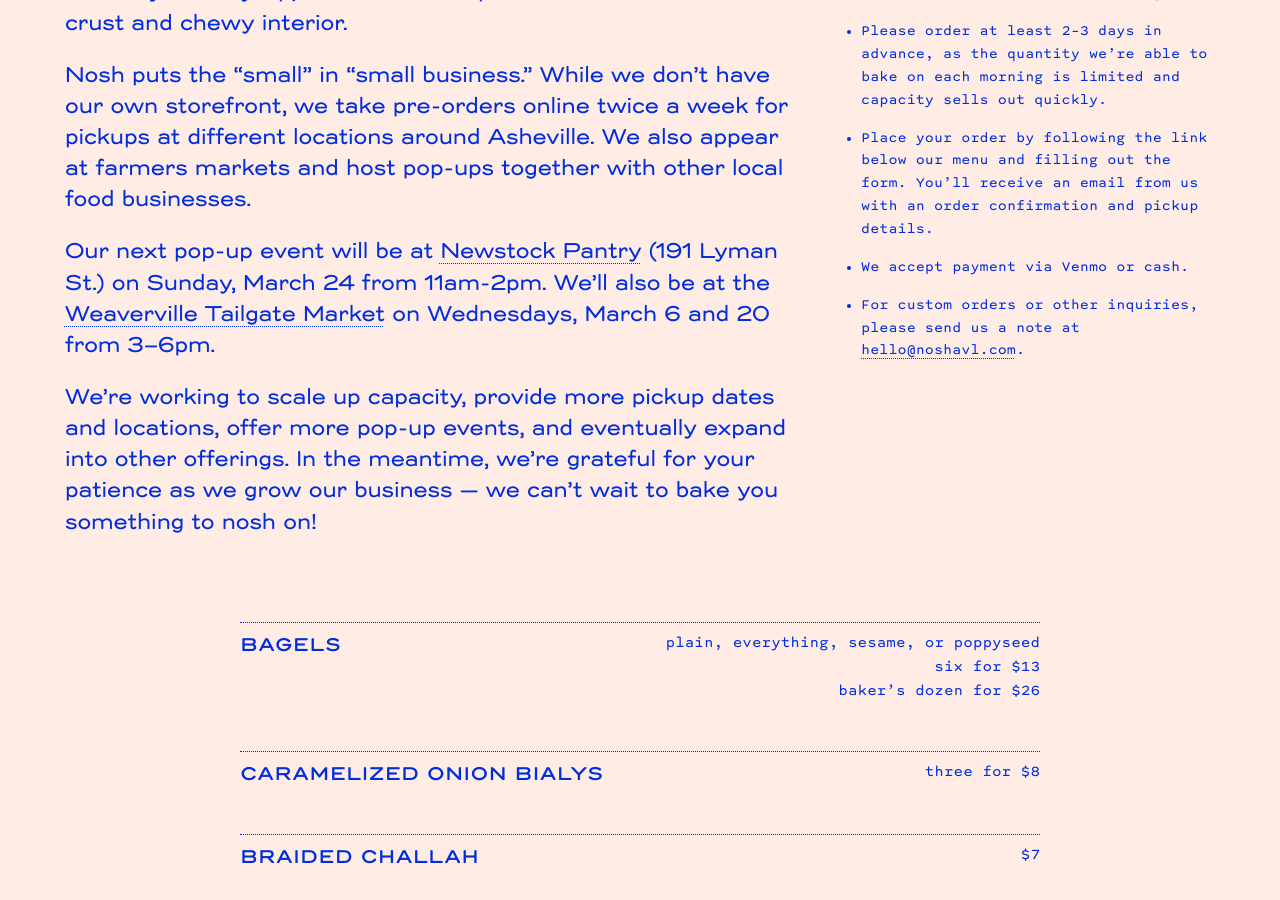
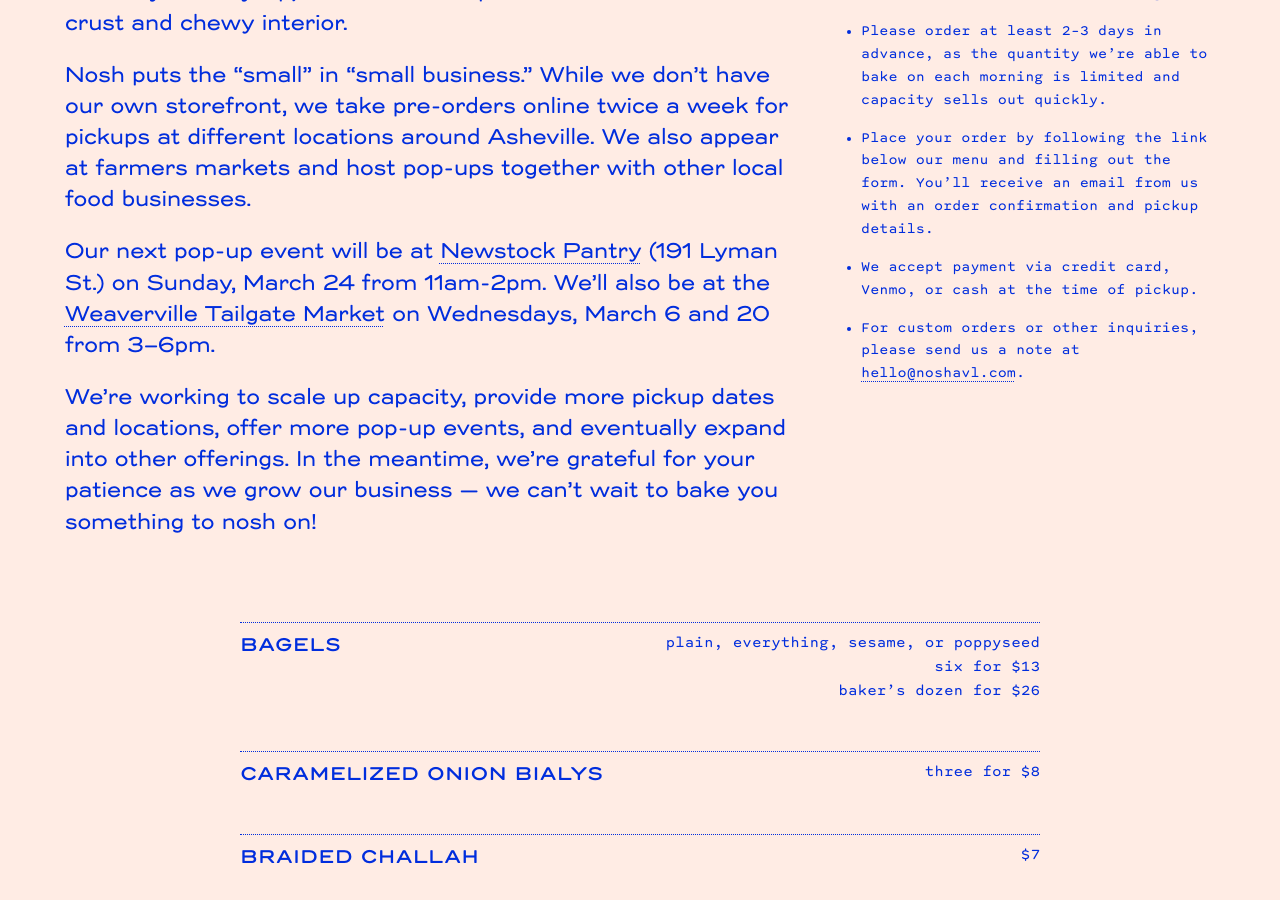
Before and after one commit to mattjohnlee/nosh-avl, a Jekyll site: the page built from index.md, in a window 1280 px wide and 900 px high, scrolled down 570 px. Built offline with Jekyll 4.4.1, drawn with Linux system fonts in a browser that asks for light colours.

Commit message:
add credit cards

```diff
--- a/index.md
+++ b/index.md
@@ -30,7 +30,7 @@ slug: home
 			<li>Nosh currently bakes to order on Thursdays and Fridays, with pickup available at various locations in Asheville later that same morning.</li>
 			<li>Please order at least 2–3 days in advance, as the quantity we’re able to bake on each morning is limited and capacity sells out quickly.</li>
 			<li>Place your order by following the link below our menu and filling out the form. You’ll receive an email from us with an order confirmation and pickup details.</li>
-			<li>We accept payment via Venmo or cash.</li>
+			<li>We accept payment via credit card, Venmo, or cash at the time of pickup.</li>
 			<li>For custom orders or other inquiries, please send us a note at <a href="mailto:hello@noshavl.com">hello@noshavl.com</a>.</li>
 		</ul>
 	</div>
```
